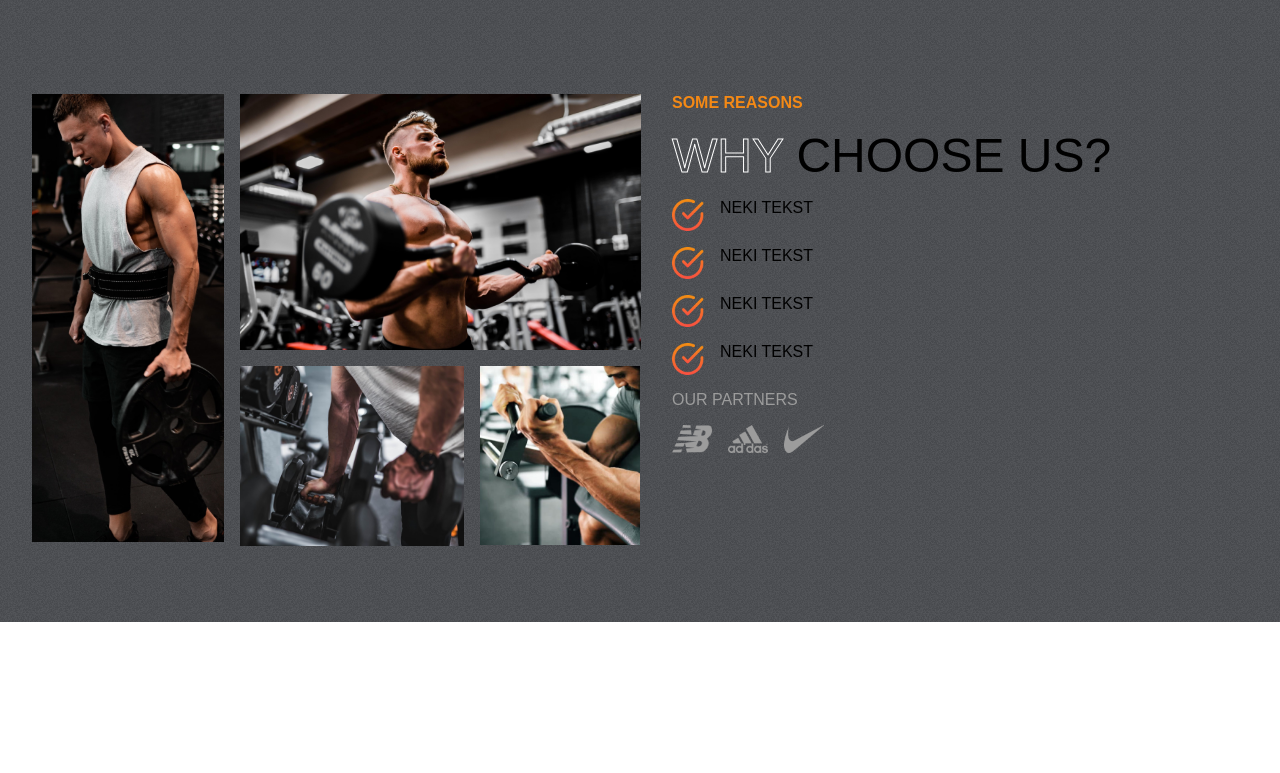
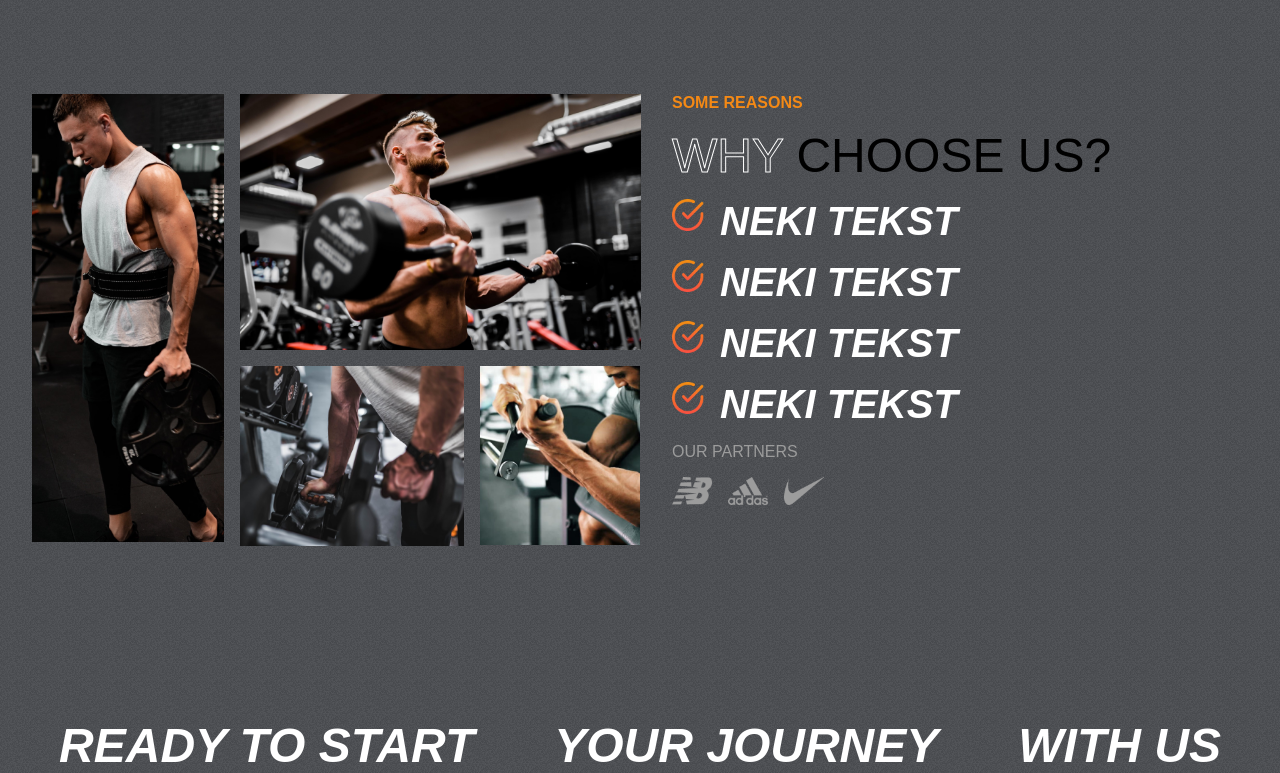
Before and after one commit to Fr1k1/Gym-React, a React (Create React App) app: page / in a window 1280 px wide. Shown: the part 1178-1951 px from the top of the page. Before the commit the page ends 1800 px from the top, so only its background shows below. Built offline with nearby package versions, Linux system fonts and the light colour scheme.

Commit message:
Reasons bug fix

```diff
--- a/src/App.js
+++ b/src/App.js
@@ -3,6 +3,7 @@ import "./App.css";
 import Hero from "./Components/Hero/Hero";
 import Programs from "./Components/Programs/Programs";
 import Reasons from "./Components/Reasons/Reasons";
+import Plans from "./Components/Plans/Plans";
 
 function App() {
   return (
@@ -10,6 +11,7 @@ function App() {
       <Hero />
       <Programs />
       <Reasons />
+      <Plans/>
     </div>
   );
 }
--- /dev/null
+++ b/src/Components/Plans/Plans.jsx
@@ -0,0 +1,16 @@
+import React from 'react'
+import "./Plans.css";
+
+const Plans = () => {
+  return (
+    <div className="plans-container">
+        <div className="programs-header">
+            <span>READY TO START</span>
+            <span>YOUR JOURNEY</span>
+            <span>WITH US</span>
+        </div>
+    </div>
+  )
+}
+
+export default Plans;
--- a/src/Components/Reasons/Reasons.css
+++ b/src/Components/Reasons/Reasons.css
@@ -62,11 +62,17 @@
   display: flex;
   flex-direction: column;
   gap: 1rem;
+  font-weight: bold !important;
+  font-size: 4rem !important;
+  justify-content: center !important;
+  color: white !important;
+  text-transform: uppercase !important;
+  font-style: italic !important;
 }
 
 .details-r > div {
   display: flex;
-  font-size: 1rem;
+  font-size: 2.5rem;
   gap: 1rem;
 }
 
@@ -77,9 +83,20 @@
 
 .partners {
   display: flex;
-  gap:1rem;
+  gap: 1rem;
 }
 
-.partners>img {
+.partners > img {
   width: 2.5rem;
 }
+
+#partnersItem {
+  display: flex !important;
+  gap: 5rem !important;
+  font-weight: bold !important;
+  font-size: 3rem !important;
+  justify-content: center !important;
+  color: white !important;
+  text-transform: uppercase !important;
+  font-style: italic !important;
+}
--- a/src/Components/Reasons/Reasons.jsx
+++ b/src/Components/Reasons/Reasons.jsx
@@ -50,9 +50,9 @@ const Reasons = () => {
         </span>
 
         <div className="partners">
-          <img src={nb} alt="" />
-          <img src={adidas} alt="" />
-          <img src={nike} alt="" />
+          <img src={nb} alt=""  />
+          <img src={adidas} alt=""  />
+          <img src={nike} alt=""  />
         </div>
       </div>
     </div>
```
Also changed, not shown: src/Components/Plans/Plans.css (added).
